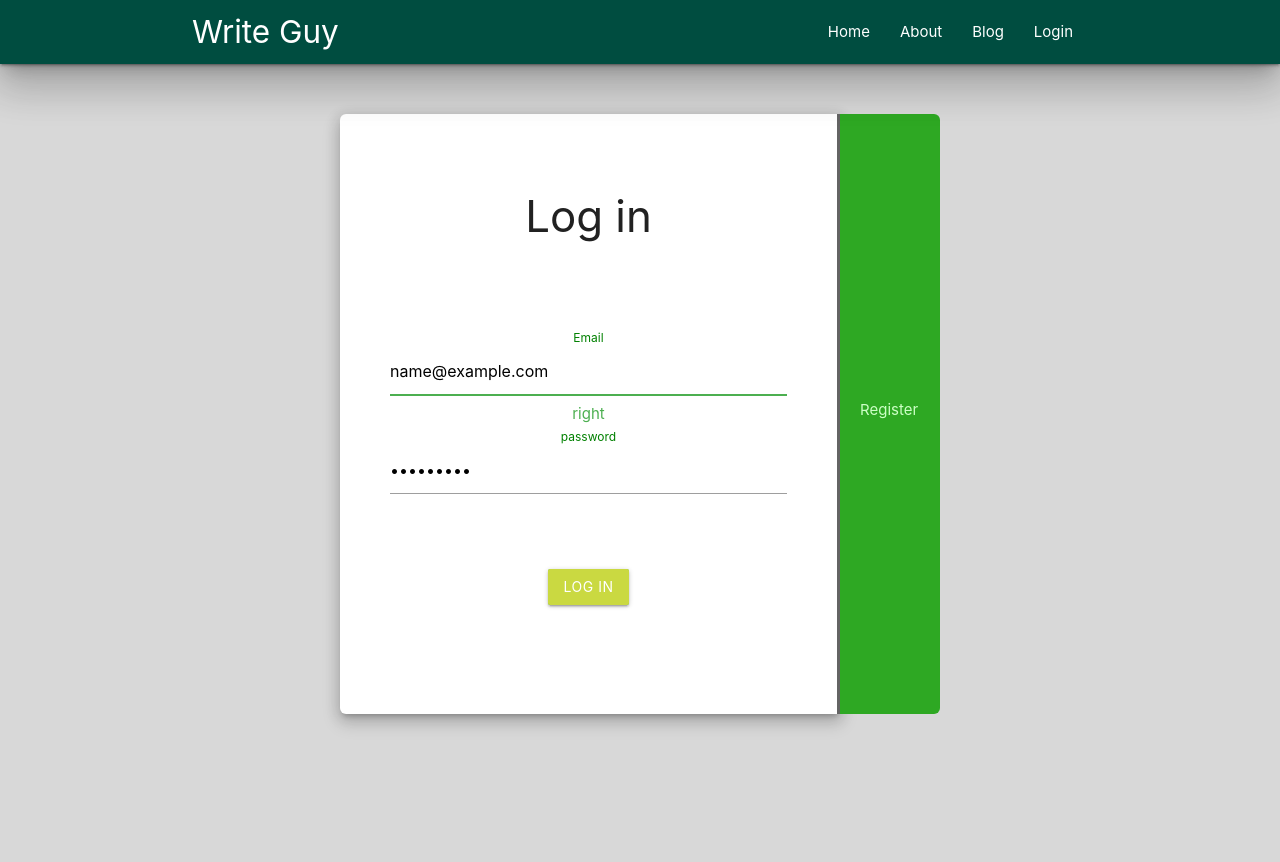
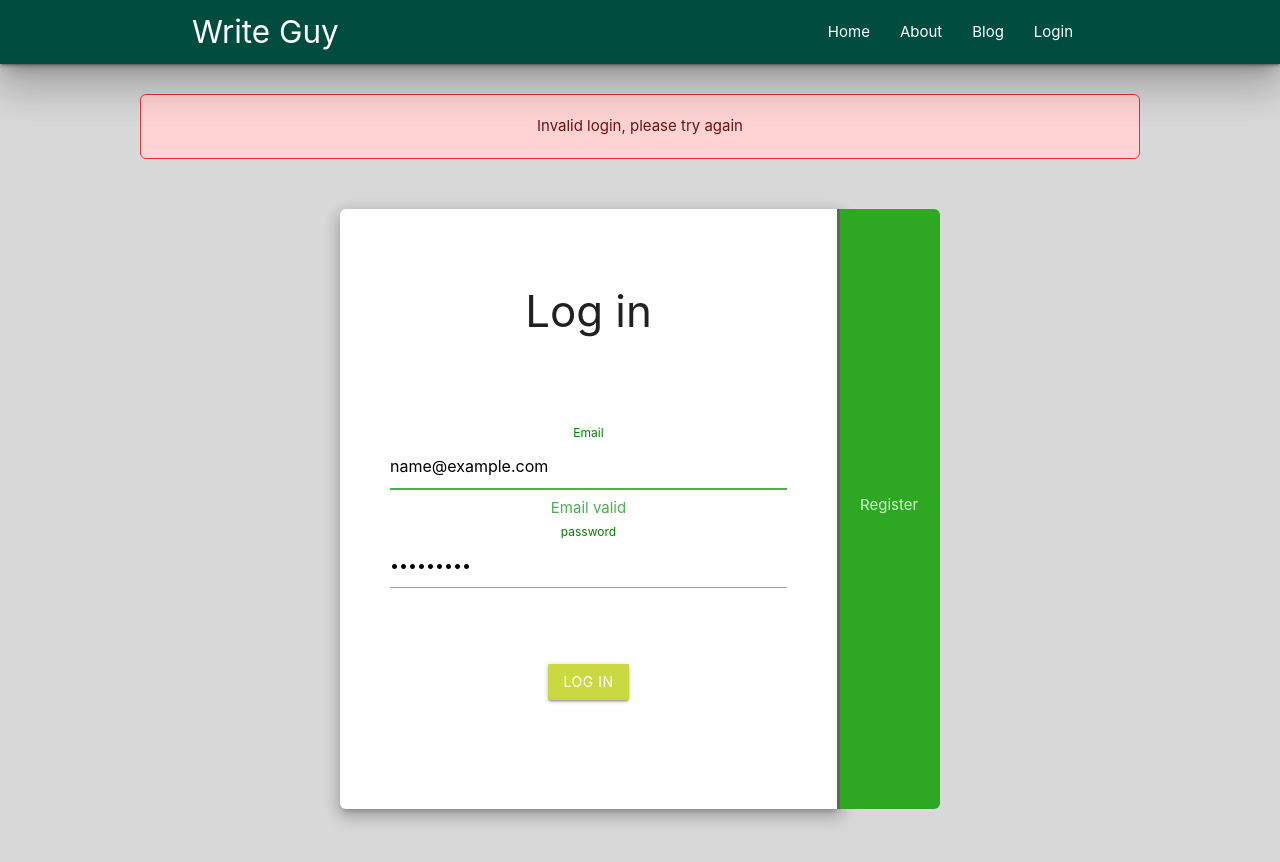
Before and after one commit to BeardedBeauty/WriteGuyServices, a React (Create React App) app in the folder client/: page /login in a window 1280 px wide. Both pictures are taken after typing "name@example.com", "Sample123" into the empty fields and a click on the button "LOG IN". Shown: the top 862 px of the page. Before the commit the page ends 814 px from the top, so only its background shows below. Built offline with nearby package versions, Linux system fonts and the light colour scheme; no server answers; the HTML template or start-up script is replaced by a standard one.

Commit message:
login warnings complete

```diff
--- a/client/src/pages/Login/index.js
+++ b/client/src/pages/Login/index.js
@@ -19,7 +19,8 @@ class Login extends React.Component {
             loading: true,
             DTdrawer: ["loginOpenDT z-depth-3", "registerClosedDT"],
             drawerState: true,
-            pleaseLogin: false
+            pleaseLogin: false,
+            tryAgain: false
         }
     }
 
@@ -43,6 +44,7 @@ class Login extends React.Component {
                 this.setState({ redirect: true });
                 window.location.reload(false);
             }
+            else this.setState({ tryAgain: true });
             // window.location.reload(false);
         });
     }
@@ -110,6 +112,7 @@ class Login extends React.Component {
                 <div className="centaur">
                     <div className="intermodal">
                         {this.state.pleaseLogin && <div className="pleaseLogin">Thank you for registering. Please log in to continue</div>}
+                        {this.state.tryAgain && <div className="tryAgain">Invalid login, please try again</div>}
                         <div className="logBlock">
                             <div className={`drawer login ${this.state.DTdrawer[0]}`} onClick={this.DTdrawers.bind(this, true)}>
                                 {!this.state.drawerState && <p>Log in</p>}
@@ -119,7 +122,7 @@ class Login extends React.Component {
                                     <form>
                                         <label htmlFor="email_inline">Email</label>
                                         <input id="email_inline" type="email" className="validate" onChange={y => this.setLoginEmail(y)} />
-                                        <span className="helper-text" data-error="Please enter a valid email" data-success="right"></span>
+                                        <span className="helper-text" data-error="Please enter a valid email" data-success="Email valid"></span>
                                         <br />
                                         <label htmlFor="passw1">password</label>
                                         <input type="password" id="passw1" name="passw1" onChange={a => this.setLoginPass(a)} />
--- a/client/src/pages/Login/style.css
+++ b/client/src/pages/Login/style.css
@@ -15,6 +15,17 @@ label.active {
 .input-field input[type=text].invalid {
     border-bottom: 1px solid #000;
     box-shadow: 0 1px 0 0 #000;
+}
+
+.tryAgain {
+    width: 100%;
+    border: 1px solid #df3636;
+    background-color: #ffd3d3;
+    color: #6b1313;
+    border-radius: 6px;
+    text-align: center;
+    margin-top: 30px;
+    padding: 20px;
 }
 
 .pleaseLogin {
```
